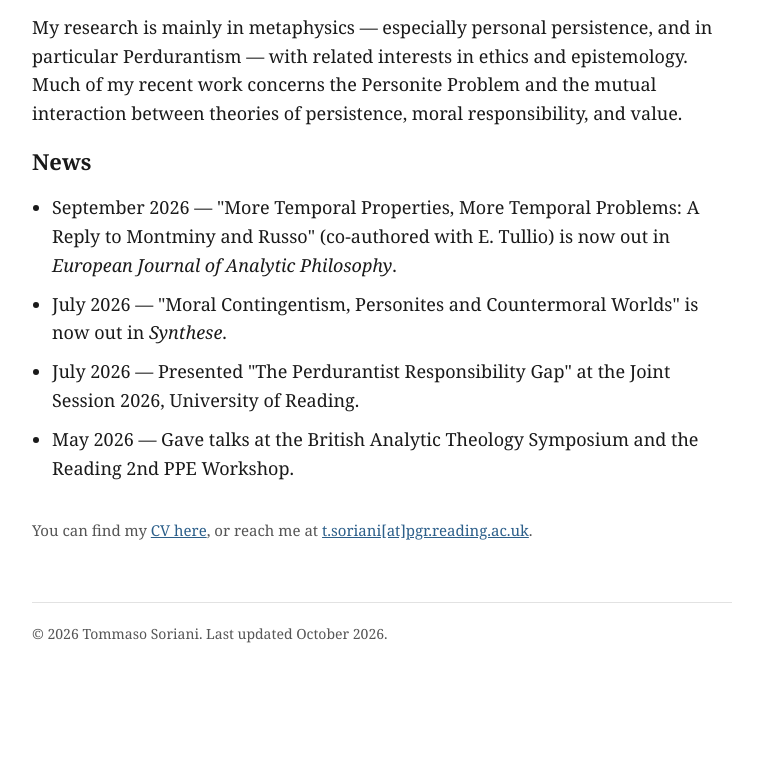
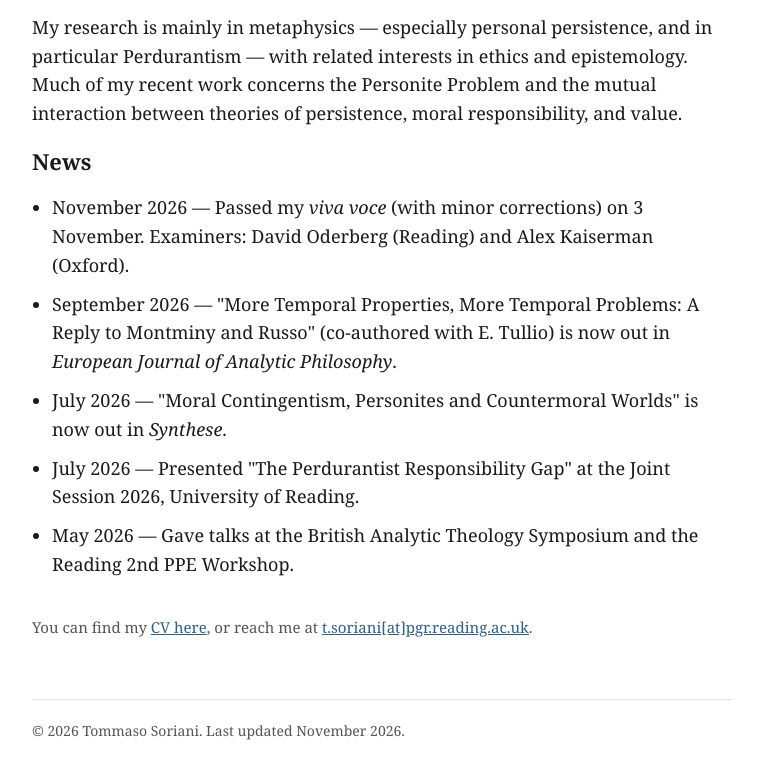
Before and after one commit to tommasosoriani/tommasosoriani.github.io, a plain HTML site: page index.html in a window 1280 px wide. Shown: the part 450-1228 px from the top of the page, without its empty margins (258-1021 px from the left). Before the commit the page ends 1192 px from the top, so only its background shows below. Drawn offline with Linux system fonts and the light colour scheme.

Commit message:
Update index.html

```diff
--- a/index.html
+++ b/index.html
@@ -34,6 +34,7 @@
       <div class="section-block">
         <h2>News</h2>
         <ul class="plain-list">
+          <li>November 2026 — Passed my <em>viva voce</em> (with minor corrections) on 3 November. Examiners: David Oderberg (Reading) and Alex Kaiserman (Oxford).</li>
           <li>September 2026 &mdash; "More Temporal Properties, More Temporal Problems: A Reply to Montminy and Russo" (co-authored with E. Tullio) is now out in <em>European Journal of Analytic Philosophy</em>.</li>
           <li>July 2026 &mdash; "Moral Contingentism, Personites and Countermoral Worlds" is now out in <em>Synthese</em>.</li>
           <li>July 2026 &mdash; Presented "The Perdurantist Responsibility Gap" at the Joint Session 2026, University of Reading.</li>
@@ -47,7 +48,7 @@
 
     </main>
     <footer class="site-footer">
-      <p>&copy; 2026 Tommaso Soriani. Last updated October 2026.</p>
+      <p>&copy; 2026 Tommaso Soriani. Last updated November 2026.</p>
     </footer>
   </div>
 </body>
```
